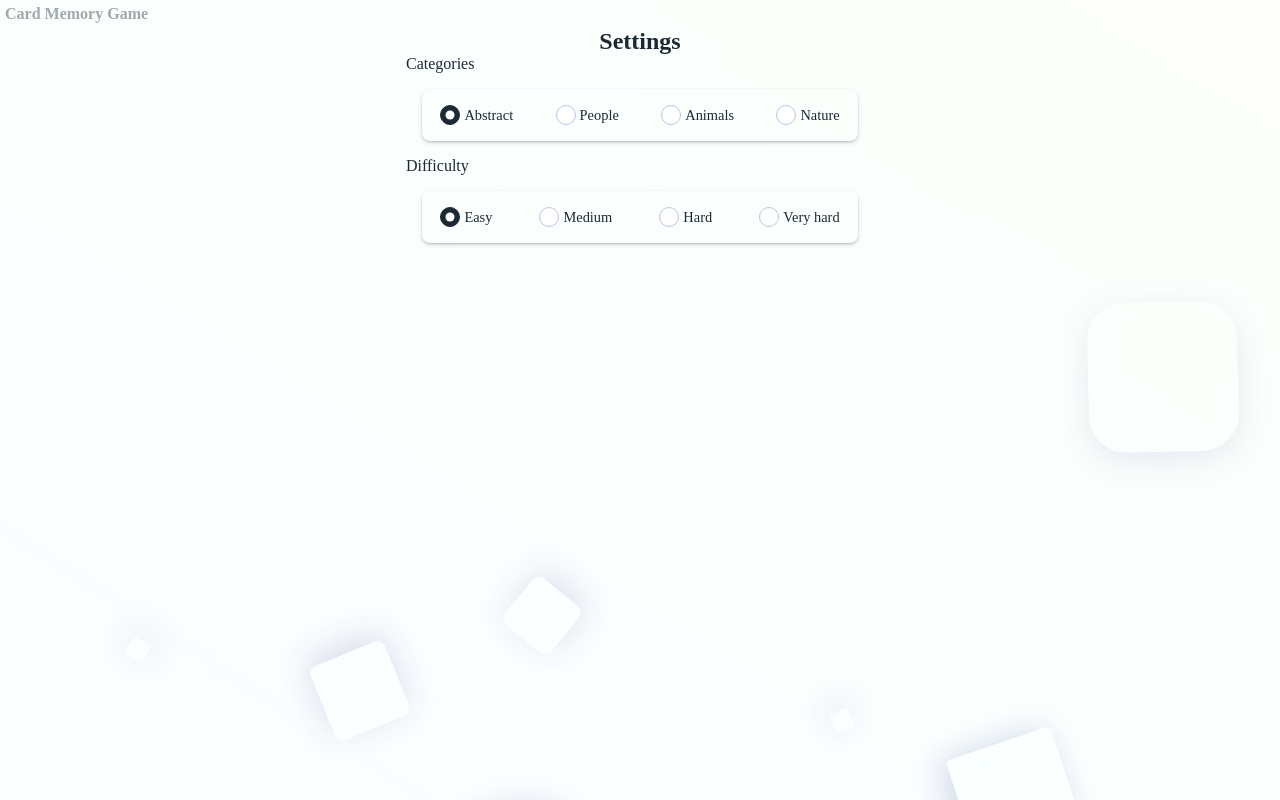
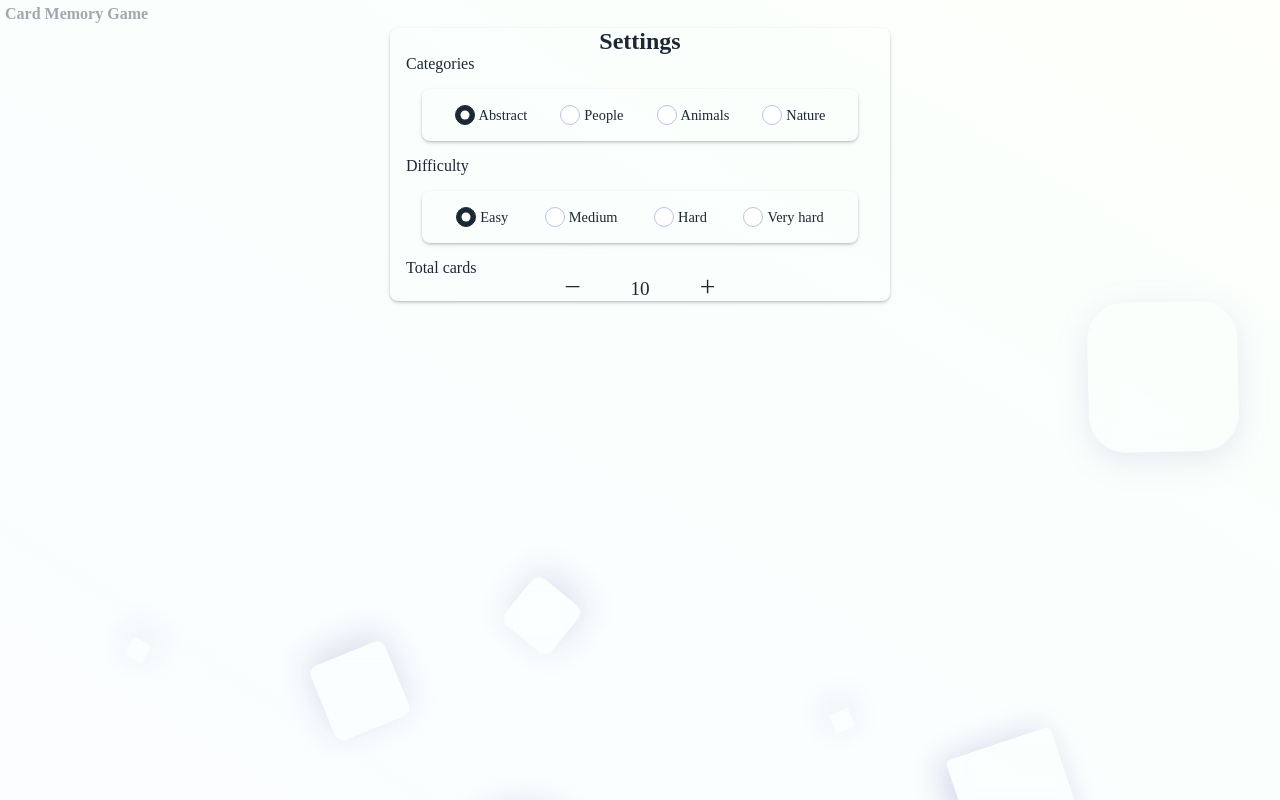
Before and after one commit to karmeensec/card-memory-game-react, a React (Vite) app: page / in a window 1280 px wide. Built offline with nearby package versions, Linux system fonts and the light colour scheme; no server answers; a web font is replaced by a local one.

Commit message:
some little fixes

```diff
--- a/src/components/Settings/Settings.jsx
+++ b/src/components/Settings/Settings.jsx
@@ -2,6 +2,7 @@ import React, { useState } from 'react'
 import styles from './Settings.module.css';
 import {CATEGORIES, DIFFICULTY} from './../../../constants.js';
 import RadioButton from '../RadioButton';
+import Counter from '../Counter';
 
 
 
@@ -16,6 +17,7 @@ const Settings = () => {
 
         <h2>Settings</h2>
 
+
         <h4>Categories </h4>
 
         <div className={`${styles.setting}`}>
@@ -25,6 +27,7 @@ const Settings = () => {
             } )}
 
         </div>
+
 
         <h4>Difficulty</h4>
 
@@ -36,6 +39,12 @@ const Settings = () => {
 
         </div>
 
+        <h4>Total cards</h4>
+
+        <div>
+              <Counter />
+        </div>
+
     </div>
 
   )
--- a/src/components/Settings/Settings.module.css
+++ b/src/components/Settings/Settings.module.css
@@ -5,6 +5,7 @@
     padding: 0 1rem;
     margin: 0 auto;
     border-radius: .5rem;
+    box-shadow: rgba(50, 50, 93, 0.25) 0px 2px 5px -1px, rgba(0, 0, 0, 0.3) 0px 1px 3px -1px;
 }
 
 .settings h2 {
@@ -23,7 +24,7 @@
 
     display: flex;
     flex-wrap: wrap;
-    justify-content: space-between;
+    justify-content: space-around;
     border-radius: .5rem;
     padding: 1rem;
     box-shadow: rgba(50, 50, 93, 0.25) 0px 2px 5px -1px, rgba(0, 0, 0, 0.3) 0px 1px 3px -1px;
```
